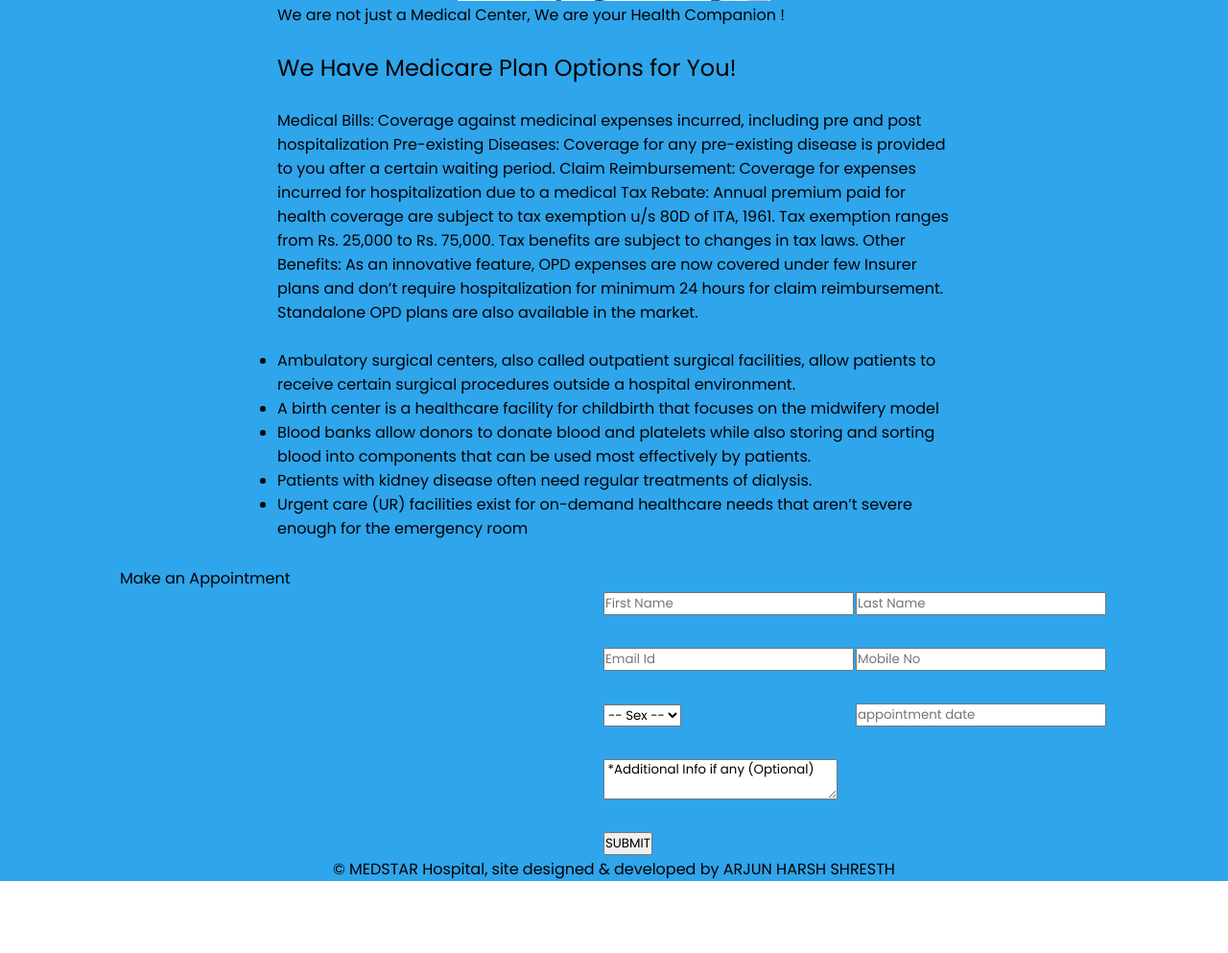
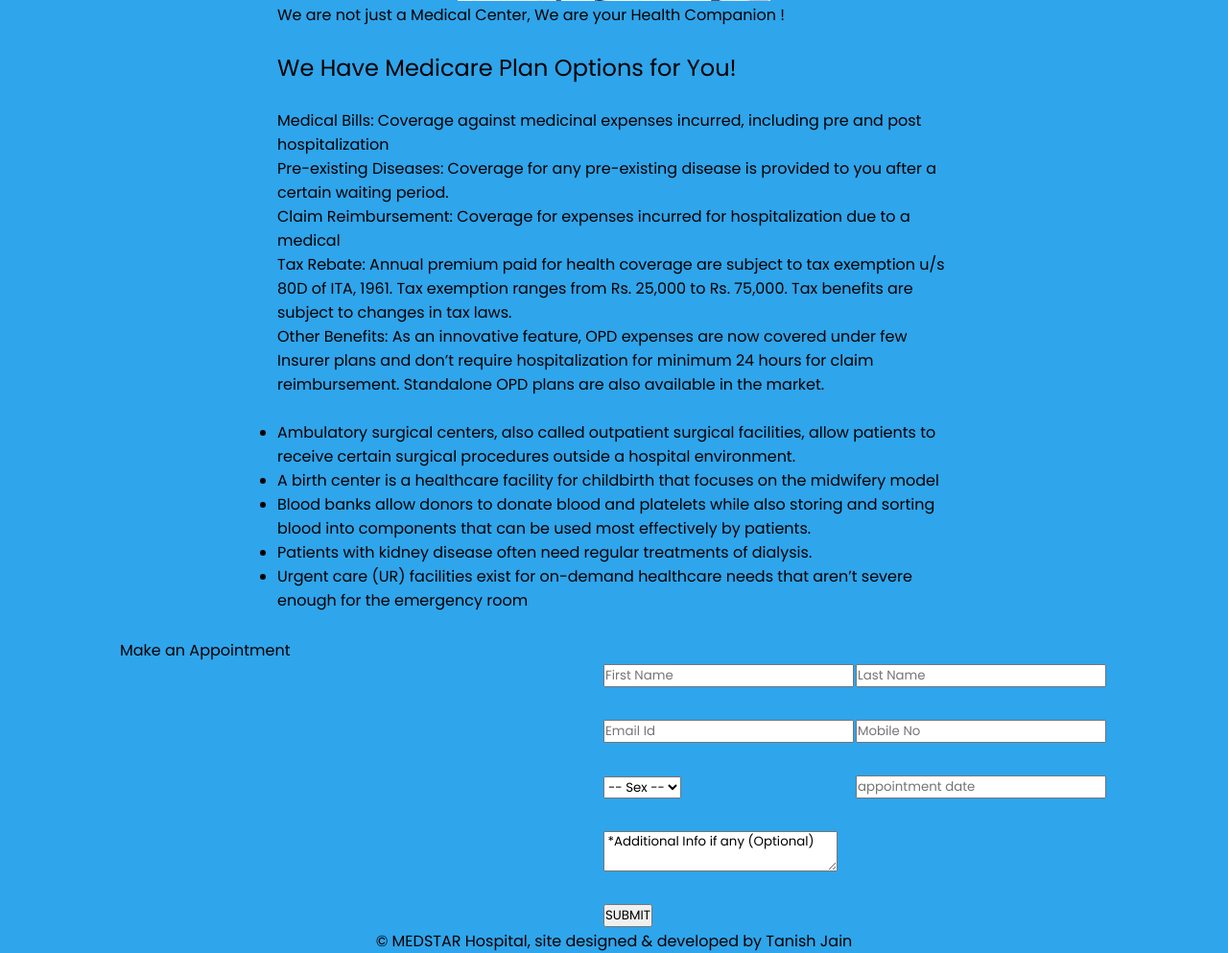
Before and after one commit to tanishjain158/Hospital_Management, a plain HTML site: page index.html in a window 1280 px wide. Shown: the part 255-1248 px from the top of the page at 96% size. Before the commit the page ends 1173 px from the top, so only its background shows below. Drawn offline with Linux system fonts and the light colour scheme; files that its build step writes are made by us from their sources.

Commit message:
Update index.html

```diff
--- a/index.html
+++ b/index.html
@@ -52,12 +52,12 @@
 
 					<font color="#000" size="5px"> We Have Medicare Plan Options for You! </font> <br> <br>
 
-Medical Bills: Coverage against medicinal expenses incurred, including pre and post hospitalization
-Pre-existing Diseases: Coverage for any pre-existing disease is provided to you after a certain waiting period.
-Claim Reimbursement: Coverage for expenses incurred for hospitalization due to a medical
-Tax Rebate: Annual premium paid for health coverage are subject to tax exemption u/s 80D of ITA, 1961. Tax exemption ranges from Rs. 25,000 to Rs. 75,000.
+<p> Medical Bills: Coverage against medicinal expenses incurred, including pre and post hospitalization </p>
+</p> Pre-existing Diseases: Coverage for any pre-existing disease is provided to you after a certain waiting period. </p>
+</p>Claim Reimbursement: Coverage for expenses incurred for hospitalization due to a medical
+</p>Tax Rebate: Annual premium paid for health coverage are subject to tax exemption u/s 80D of ITA, 1961. Tax exemption ranges from Rs. 25,000 to Rs. 75,000.
 Tax benefits are subject to changes in tax laws.
-Other Benefits: As an innovative feature, OPD expenses are now covered under few Insurer plans and don’t require hospitalization for minimum 24 hours for claim reimbursement. Standalone OPD plans are also available in the market. <br><br>
+</p> Other Benefits: As an innovative feature, OPD expenses are now covered under few Insurer plans and don’t require hospitalization for minimum 24 hours for claim reimbursement. Standalone OPD plans are also available in the market. <br><br>
 <ul>
 <li>Ambulatory surgical centers, also called outpatient surgical facilities, allow patients to receive certain surgical procedures outside a hospital environment.
 <li>A birth center is a healthcare facility for childbirth that focuses on the midwifery model
@@ -132,6 +132,6 @@ Other Benefits: As an innovative feature, OPD expenses are now covered under few
 
 	<div class="nav_down">
 		<div>
-		 &copy; MEDSTAR Hospital, site designed & developed by ARJUN HARSH SHRESTH
+		 &copy; MEDSTAR Hospital, site designed & developed by Tanish Jain
 		</div>
 	</div>
```
